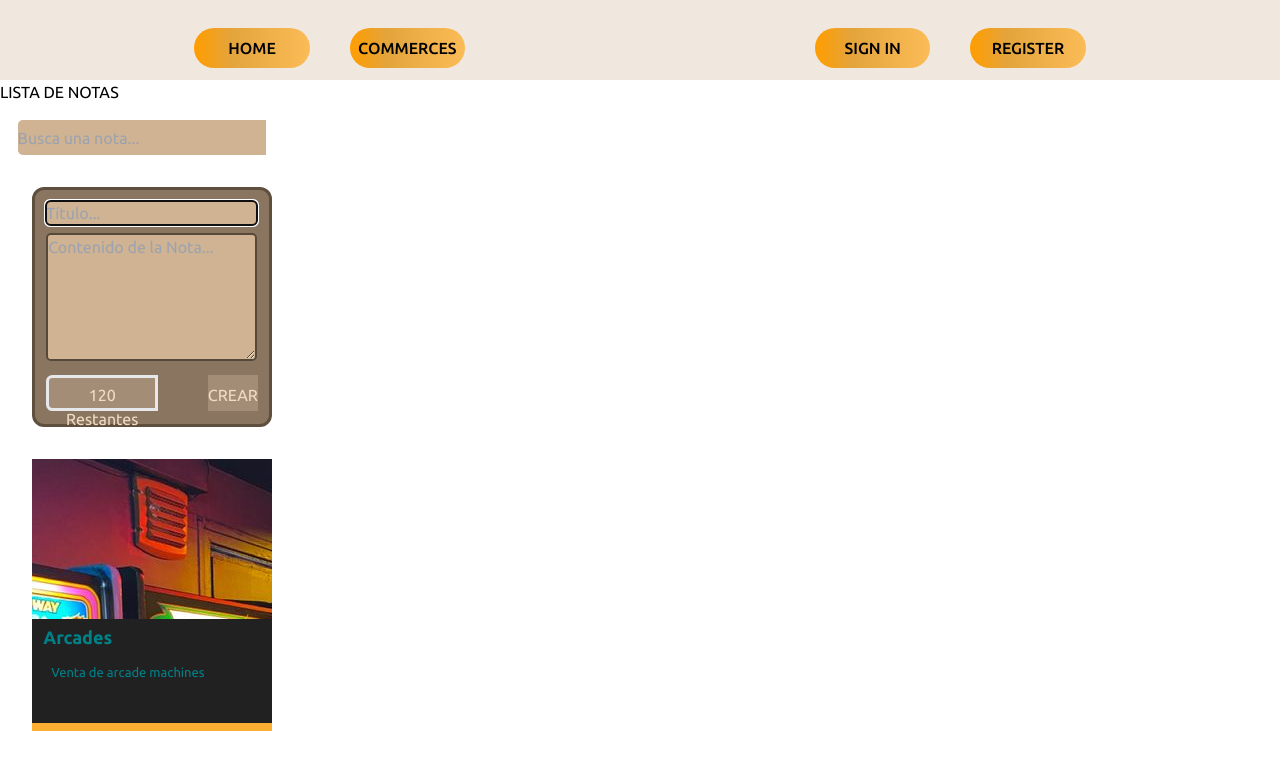
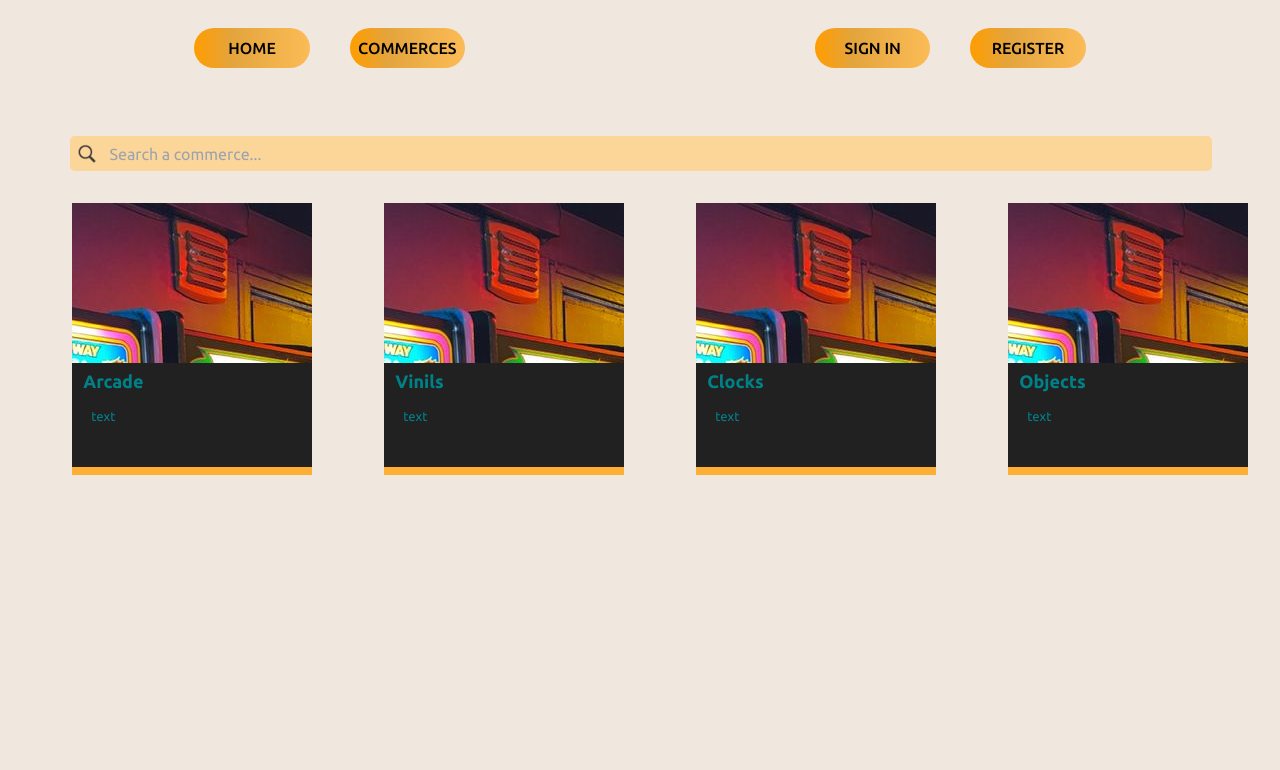
Before and after one commit to aperezmarquez/Web-for-commerces-React-project-, a Next.js app in the folder web_comercios/: page /comercios in a window 1280 px wide. Shown: the top 770 px of the page. Built offline with nearby package versions, Linux system fonts and the light colour scheme.

Commit message:
Finished style in commerces
falta hacer salto de líneas para que no aparezcan en una única línea

```diff
--- a/web_comercios/app/comercios/page.jsx
+++ b/web_comercios/app/comercios/page.jsx
@@ -5,66 +5,52 @@ import CommerceList from "../componentes/CommerceList";
 import Commerces from "../componentes/Commerces";
 import { useEffect, useState } from 'react'
 import { nanoid } from 'nanoid'
+import './commercesPage.css';
 
 export default function Comercios () {
-    const [notes, setNotes] = useState([])
+    const [commerces, setCommerces] = useState([
+      {
+        id: nanoid(),
+        tittle: "Arcade",
+        text: "text"
+      },
+      {
+        id: nanoid(),
+        tittle: "Vinils",
+        text: "text"
+      },
+      {
+        id: nanoid(),
+        tittle: "Clocks",
+        text: "text"
+      },
+      {
+        id: nanoid(),
+        tittle: "Objects",
+        text: "text"
+      }
+    ])
 
     const createNewNote = (tittle, text) => {
-      const newNote = {
+      const newCommerce = {
         id: nanoid(),
         tittle: tittle,
         text: text
       }
 
-      const newNotes = [...notes, newNote];
-      setNotes(newNotes);
+      const newCommerces = [...commerces, newCommerce];
+      setCommerces(newCommerces);
     }
 
-    useEffect(() => {
-      const item = JSON.parse(localStorage.getItem('notes-data'));
-
-      if (item) {
-        setNotes(item)
-      }
-    }, []);
-
-    useEffect(() => {
-      localStorage.setItem('notes-data', JSON.stringify(notes));
-    }, [notes]);
-
-    const [noteName, setNoteName] = useState('');
-
-    const handleDelete = (id) => {
-      const newNotes = notes.filter((note) => note.id != id);
-      setNotes(newNotes);
-    }
-
-    const handleEdit = (id, tittle, text) => {
-      const changedNoteIndex = notes.findIndex((note) => note.id == id);
-
-      if (changedNoteIndex != -1) {
-        const changedNote = notes[changedNoteIndex];
-        changedNote.tittle = tittle;
-        changedNote.text = text;
-
-        const newNotes = [...notes];
-        newNotes[changedNoteIndex] = changedNote;
-
-        setNotes(newNotes);
-      }
-    }
+    const [commerceName, setCommerceName] = useState('');
 
     return (
-        <div className="page-commerces h-full w-full">
-            <h1 className='app-tittle'>LISTA DE NOTAS</h1>
-            <Searcher setNoteName={setNoteName}/>
+        <div className="page-commerces h-full w-full p-10 absolute">
+            <Searcher setCommerceName={setCommerceName}/>
             <CommerceList
-                notes={notes.filter((note) => note.tittle.toLowerCase().includes(noteName.toLowerCase()))}
+                commerces={commerces.filter((commerce) => commerce.tittle.toLowerCase().includes(commerceName.toLowerCase()))}
                 createNote={createNewNote}
-                handleDelete={handleDelete}
-                handleEdit={handleEdit}
             />
-            <Commerces />
         </div>
     );
 }
--- a/web_comercios/app/componentes/CommerceList.jsx
+++ b/web_comercios/app/componentes/CommerceList.jsx
@@ -1,14 +1,12 @@
-import Note from './Commerces.jsx'
-import Creator from './Creator.jsx'
+import Commerce from './Commerces.jsx'
 import './CommerceList.css'
 
-const NoteList = ({ notes, createNote, handleDelete, handleEdit }) => {
+const CommercesList = ({ commerces }) => {
     return (
-        <div className='notes-list row'>
-            <Creator createNote={createNote}/>
-            {notes.map((note)=><Note key={note.id} id={note.id} tittle={note.tittle} text={note.text} handleDelete={handleDelete} handleEdit={handleEdit}/>)}
+        <div className='notes-list grid grid-cols-3 gap-10'>
+            {commerces.map((commerce)=><Commerce key={commerce.id} id={commerce.id} tittle={commerce.tittle} text={commerce.text}/>)}
         </div>
     );
 }
 
-export default NoteList;
+export default CommercesList;
--- a/web_comercios/app/componentes/Commerces.css
+++ b/web_comercios/app/componentes/Commerces.css
@@ -1,7 +1,7 @@
 .commerce {
     display: flex;
     flex-direction: column;
-    justify-content: end;
+    justify-content: flex-end;
 
     margin-top: 2em;
     margin-left: 2em;
@@ -70,12 +70,14 @@
 }
 
 .commerce-footer {
+    --onOffBoton: 0s;
     display: flex;
     justify-content: flex-end;
-    align-items: end;
+    align-items: flex-end;
 
     width: 13.7em;
-    transition: display 0s, opacity var(--onOffBoton);
+    height: 7em;
+    transition: display 0s, opacity var(--onOffBoton), height 0.4s;
 
     opacity: 0;
 }
@@ -83,6 +85,9 @@
 .commerce-visit {
     width: 8em;
     height: 2em;
+
+    padding-left: 0.3em;
+    padding-top: 0.2em;
 
     transition: 0.5s;
 
@@ -98,7 +103,8 @@
 }
 
 .commerce:hover .commerce-footer {
-    --onOffBoton: 0s;
+    --onOffBoton: 1.5s;
+    z-index: 0;
 
     height: 15.5em;
 
--- a/web_comercios/app/componentes/Commerces.jsx
+++ b/web_comercios/app/componentes/Commerces.jsx
@@ -1,62 +1,22 @@
 import './Commerces.css'
 import { useRef } from 'react';
+import Link from 'next/link';
 
-const commerce = ({ id, tittle, text, handleDelete, handleEdit }) => {
-    /*const [value, setValue] = useState({
-        tittle: tittle,
-        text: text
-    });*/
+const commerce = ({ id, tittle, text }) => {
 
     const tittleInput = useRef();
     const textInput = useRef();
-
-    const changeToEditMode = () => {
-        const header = document.getElementById(id + 'header');
-        const editor = document.getElementById(id + 'editor');
-        const boton = document.getElementById(id + 'boton');
-
-        const hidden = header.getAttribute('hidden');
-
-        if (hidden) {
-            editor.setAttribute('hidden', 'hidden');
-            header.removeAttribute('hidden');
-            boton.innerHTML = 'EDITAR';
-            handleEdit(id, tittleInput.current.value, textInput.current.value);
-        } else {
-            tittleInput.current.value = tittle;
-            textInput.current.value = text;
-            document.getElementById(id + 'text').innerHTML = "Texto || " + (120 - textInput.current.value.length) + " Restantes";
-            header.setAttribute('hidden', 'hidden');
-            editor.removeAttribute('hidden');
-            boton.innerHTML = 'GUARDAR';
-        }
-    }
-
-    const textCounter = () => {
-        document.getElementById(id + 'text').innerHTML = "Texto || " + (120 - textInput.current.value.length) + " Restantes";
-
-        if (textInput.current.value.length > 120) {
-            document.getElementById(id + 'text').innerHTML = "Texto || " + 0 + " Restantes";
-            textInput.current.value = textInput.current.value.substring(0, textInput.current.value.length - 1);
-        }
-    }
-
-    const tittleCounter = () => {
-        if (tittleInput.current.value.length > 20) {
-            tittleInput.current.value = tittleInput.current.value.substring(0, tittleInput.current.value.length - 1);
-        }
-    }
 
     return (
         <div className="commerce">
             <div className='commerce-info'>
                 <div className="commerce-footer absolute" id='footer'>
-                    <button className='commerce-visit rounded-xl' id={id + 'boton'} onClick={changeToEditMode}>Visit Commerce</button>
+                    <Link className='commerce-visit rounded-xl' id={id + 'boton'} href=''>Visit Commerce</Link>
                 </div>
 
                 <div className="commerce-header" id={id + 'header'}>
-                    <h2 className="commerce-tittle">Arcades</h2>
-                    <div className="commerce-small-description ml-2 mt-3">Venta de arcade machines</div>
+                    <h2 className="commerce-tittle">{tittle}</h2>
+                    <div className="commerce-small-description ml-2 mt-3">{text}</div>
                     <div className='commerce-description ml-2 mt-3'>Descripcion de tienda de arcade machines</div>
                 </div>
             </div>
--- a/web_comercios/app/componentes/Creator.css
+++ /dev/null
@@ -1,88 +0,0 @@
-.creator {
-    display: flex;
-    flex-direction: column;
-
-    margin-top: 2em;
-    margin-left: 2em;;
-
-    padding-top: 0.3em;
-    padding-left: 0.7em;
-    padding-bottom: 0.7em;
-    padding-right: 0.7em;
-
-    background-color: rgb(138, 118, 96);
-
-    border-radius: 5%;
-    border-style: solid;
-    border-width: 0.2em;
-    border-color: rgb(95, 79, 63);
-
-    width: 15em;
-    height: 15em;
-}
-
-.creator-tittle {
-    background-color: rgb(207, 179, 146);
-    color: rgb(87, 73, 58);
-
-    width: 13.2em;
-    margin-top: 0.4em;
-
-    border-radius: 0.3em;
-    border-style: solid;
-    border-color: rgb(87, 73, 58);
-}
-
-.creator-text {
-    background-color: rgb(207, 179, 146);
-    color: rgb(87, 73, 58);
-
-    height: 8em;
-    width: 13.2em;
-    margin-top: 0.5em;
-
-    border-radius: 0.3em;
-    border-style: solid;
-    border-color: rgb(87, 73, 58);
-    border-width: 0.15em;
-}
-
-.creator-footer {
-    display: flex;
-    margin-top: auto;
-}
-
-.creator-create {
-    margin-top: 0.5em;
-    margin-left: auto;
-    padding-top: 0.2em;
-
-    background-color: rgb(163, 141, 118);
-    color: rgb(240, 220, 196);
-    height: 2.2em;
-}
-
-.creator-create:hover {
-    background-color: rgb(110, 94, 78);
-    color: rgb(190, 173, 152);
-}
-
-.creator-word-counter {
-    text-align: center;
-
-    border-top-left-radius: 0.4em;
-    border-bottom-left-radius: 0.4em;
-    border-right-style: solid;
-    border-width: 0.2em;
-
-    background-color: rgb(163, 141, 118);
-    color: rgb(240, 220, 196);
-    width:7em;
-    height: 2.2em;
-
-    margin-top: 0.5em;
-    padding-top: 0.3em;
-    padding-left: 0.2em;
-    padding-right: 0.2em;
-    margin-bottom: 0.5em;
-}
--- a/web_comercios/app/componentes/Creator.jsx
+++ /dev/null
@@ -1,49 +0,0 @@
-import { useState, useRef, useEffect } from 'react';
-import './Creator.css'
-
-const Creator = ({ createNote }) => {
-    const tittleInput = useRef();
-    const textInput = useRef();
-
-    useEffect(() => {
-        tittleInput.current.focus();
-    }, []);
-
-    const createNewNote = () => {
-        createNote(tittleInput.current.value, textInput.current.value);
-        tittleInput.current.value = "";
-        textInput.current.value = "";
-        document.getElementById('words').innerHTML = "120 Restantes";
-    }
-
-    const textCounter = () => {
-        document.getElementById('words').innerHTML = (120 - textInput.current.value.length) + " Restantes";
-
-        if (textInput.current.value.length > 120) {
-            document.getElementById('words').innerHTML = 0 + " Restantes";
-            textInput.current.value = textInput.current.value.substring(0, textInput.current.value.length - 1);
-        }
-    }
-
-    const tittleCounter = () => {
-        if (tittleInput.current.value.length > 20) {
-            tittleInput.current.value = tittleInput.current.value.substring(0, tittleInput.current.value.length - 1);
-        }
-    }
-
-    return (
-        <div className='creator'>
-            <div className='creator-header'>
-                <input type='text' ref={tittleInput} className='creator-tittle' placeholder='Título...' onChange={tittleCounter}></input>
-                <textarea className='creator-text' ref={textInput} placeholder='Contenido de la Nota...' onChange={textCounter}></textarea>
-            </div>
-
-            <div className='creator-footer btn-group'>
-                <p className='creator-word-counter' id='words'>120 Restantes</p>
-                <button className='creator-create btn' onClick={createNewNote}>CREAR</button>
-            </div>
-        </div>
-    );
-}
-
-export default Creator;
--- a/web_comercios/app/componentes/Searcher.css
+++ b/web_comercios/app/componentes/Searcher.css
@@ -4,16 +4,20 @@
 }
 
 .searcher-text {
-    background-color: rgb(207, 179, 146);
-    color: rgb(87, 73, 58);
+    background-color: #fcd699;
+    color: rgb(59, 57, 55);
+
+    padding-left: 3.5%;
 
     height: 2.2em;
+    width: 100%;
 
-    border-top-left-radius: 0.3em;
-    border-bottom-left-radius: 0.3em;
-    border-right: 0em;
-    border-style: solid;
-    border-color: rgb(87, 73, 58);
+    border-radius: 0.3em;
+}
+
+.search-icon {
+    margin-left: 1.2em;
+    margin-top: 0.5em;
 }
 
 .searcher-search {
--- a/web_comercios/app/componentes/Searcher.jsx
+++ b/web_comercios/app/componentes/Searcher.jsx
@@ -1,4 +1,6 @@
 import './Searcher.css'
+import Image from 'next/image';
+import search_image from '../imgs/search-icon.png';
 
 const Searcher = ({ setNoteName }) => {
     const handleChange = (event) => {
@@ -6,9 +8,9 @@ const Searcher = ({ setNoteName }) => {
     }
 
     return (
-        <div className='searcher'>
-            <input type='text' className='searcher-text' placeholder='Busca una nota...' onChange={handleChange}></input>
-            {/* <MdSearch className='searcher-search' size='2em' /> */}
+        <div className='searcher pr-10'>
+            <Image src={search_image} className='search-icon w-5 absolute'/>
+            <input type='text' className='searcher-text ml-3' placeholder='Search a commerce...' onChange={handleChange}></input>
         </div>
     );
 }
```
Also changed, not shown: web_comercios/app/imgs/search-icon.png (added).
